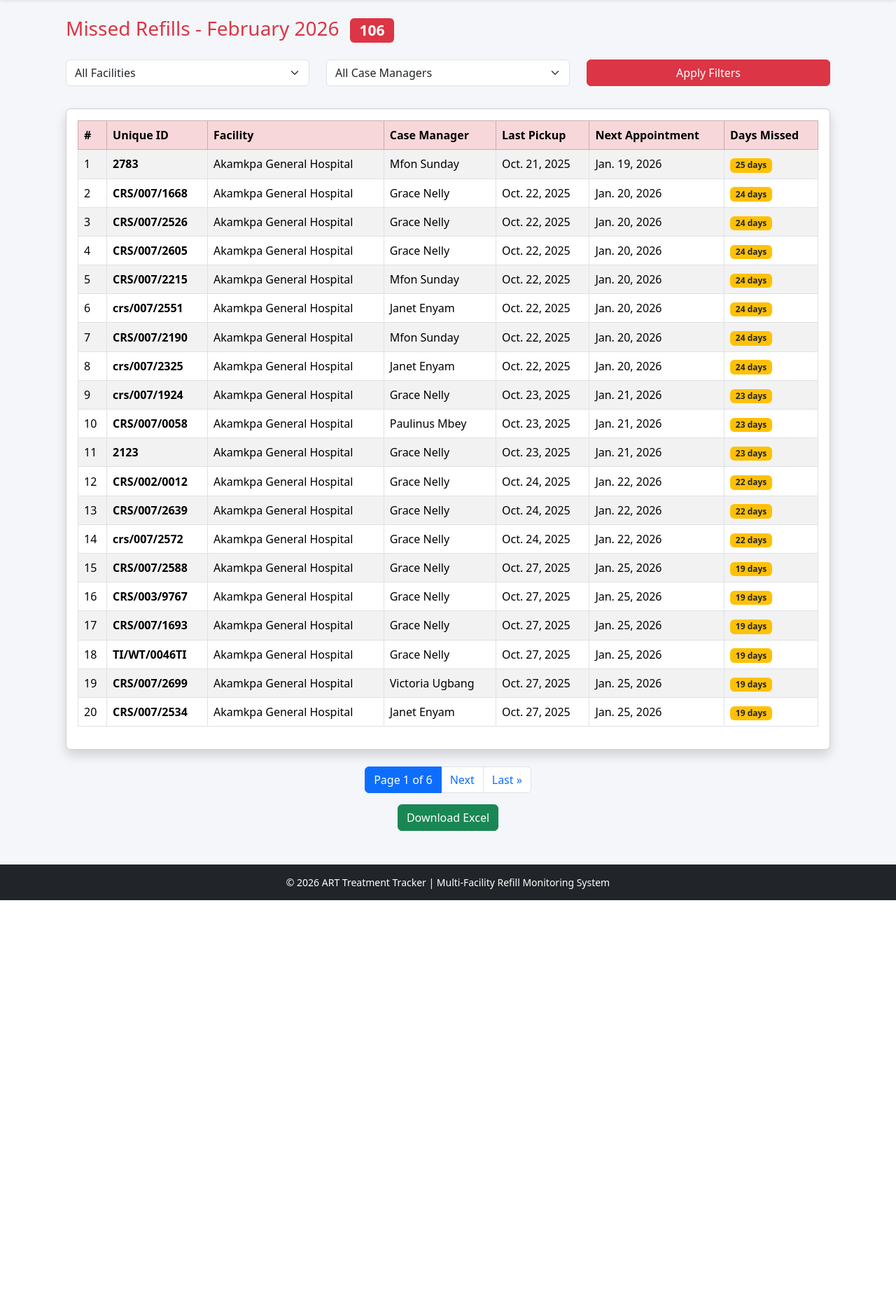
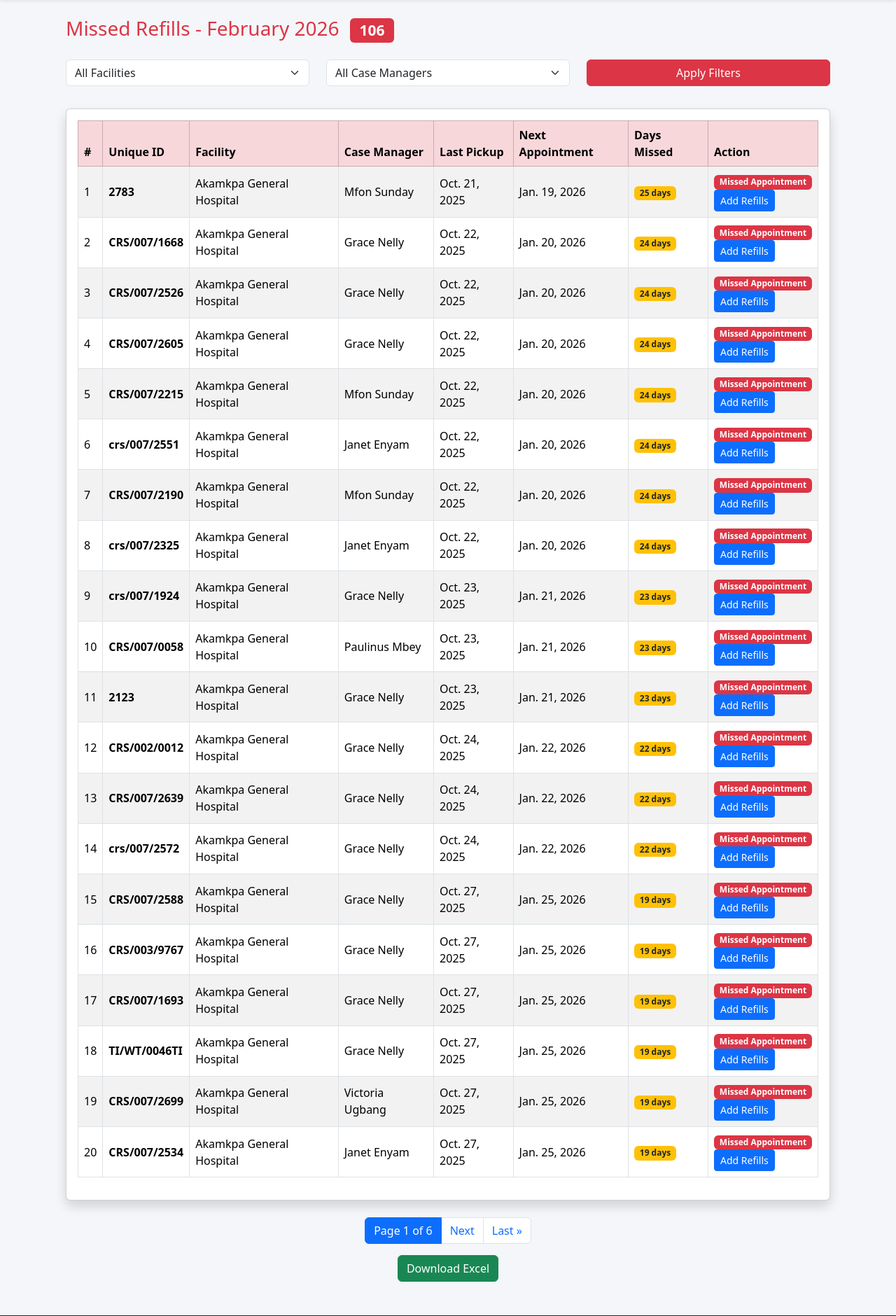
Before and after one commit to sparklweb1988/TreatmentTracker, a Django app: page /missed-refills/ in a window 1280 px wide. Shown: the part 56-1936 px from the top of the page at 70% size. Before the commit the page ends 1342 px from the top, so only its background shows below. Run offline with Django 5.2, Linux system fonts and the light colour scheme; data comes from the database, SQL or seed files in the repository.

Commit message:
semi-lates-2

```diff
--- a/art_treatment_tracker/settings.py
+++ b/art_treatment_tracker/settings.py
@@ -24,7 +24,7 @@ BASE_DIR = Path(__file__).resolve().parent.parent
 SECRET_KEY = 'django-insecure-te%yup5i!-r!b5gh-=#-2c215aas483su-fm#2(a6vn35!^9+*'
 
 # SECURITY WARNING: don't run with debug turned on in production!
-DEBUG = False
+DEBUG = True
 
 ALLOWED_HOSTS = ['*']
 
--- a/templates/missed_refills.html
+++ b/templates/missed_refills.html
@@ -18,11 +18,8 @@
             <select name="facility" class="form-select">
                 <option value="">All Facilities</option>
                 {% for facility in facilities %}
-                    <option value="{{ facility.id }}"
-                        {% if selected_facility == facility.id|stringformat:"s" %}
-                            selected
-                        {% endif %}
-                    >
+                <option value="{{ facility.id }}" {% if selected_facility == facility.id|stringformat:"s" %} selected
+                    {% endif %}>
                     {{ facility.name }}
                 </option>
                 {% endfor %}
@@ -33,11 +30,7 @@
             <select name="case_manager" class="form-select">
                 <option value="">All Case Managers</option>
                 {% for manager in case_managers %}
-                    <option value="{{ manager }}"
-                        {% if selected_case_manager == manager %}
-                            selected
-                        {% endif %}
-                    >
+                <option value="{{ manager }}" {% if selected_case_manager == manager %} selected {% endif %}>
                     {{ manager }}
                 </option>
                 {% endfor %}
@@ -66,6 +59,7 @@
                         <th>Last Pickup</th>
                         <th>Next Appointment</th>
                         <th>Days Missed</th>
+                        <th>Action</th>
                     </tr>
                 </thead>
                 <tbody>
@@ -100,6 +94,12 @@
                             ">
                                 {{ refill.days_missed }} days
                             </span>
+                        </td>
+                        <td>
+                            {% if refill.missed_appointment %}<span class="badge bg-danger">Missed
+                                Appointment</span><br>{% endif %}
+                            <a href="{% url 'refill_add_with_id' unique_id=refill.unique_id %}"
+                                class="btn btn-primary btn-sm">Add Refills</a>
                         </td>
                     </tr>
                     {% empty %}
```
Lines whose indentation alone changed are shown as unchanged.
